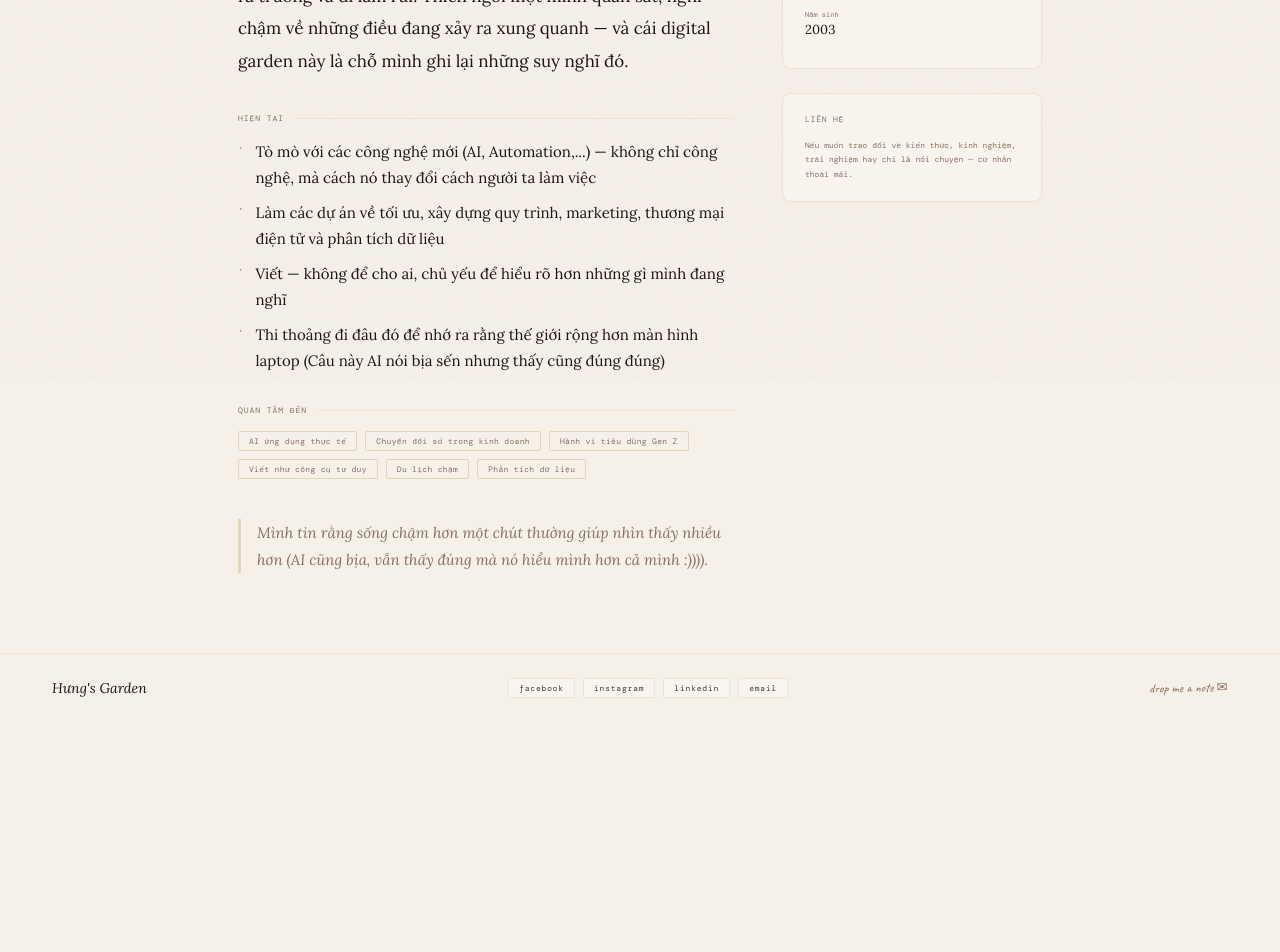
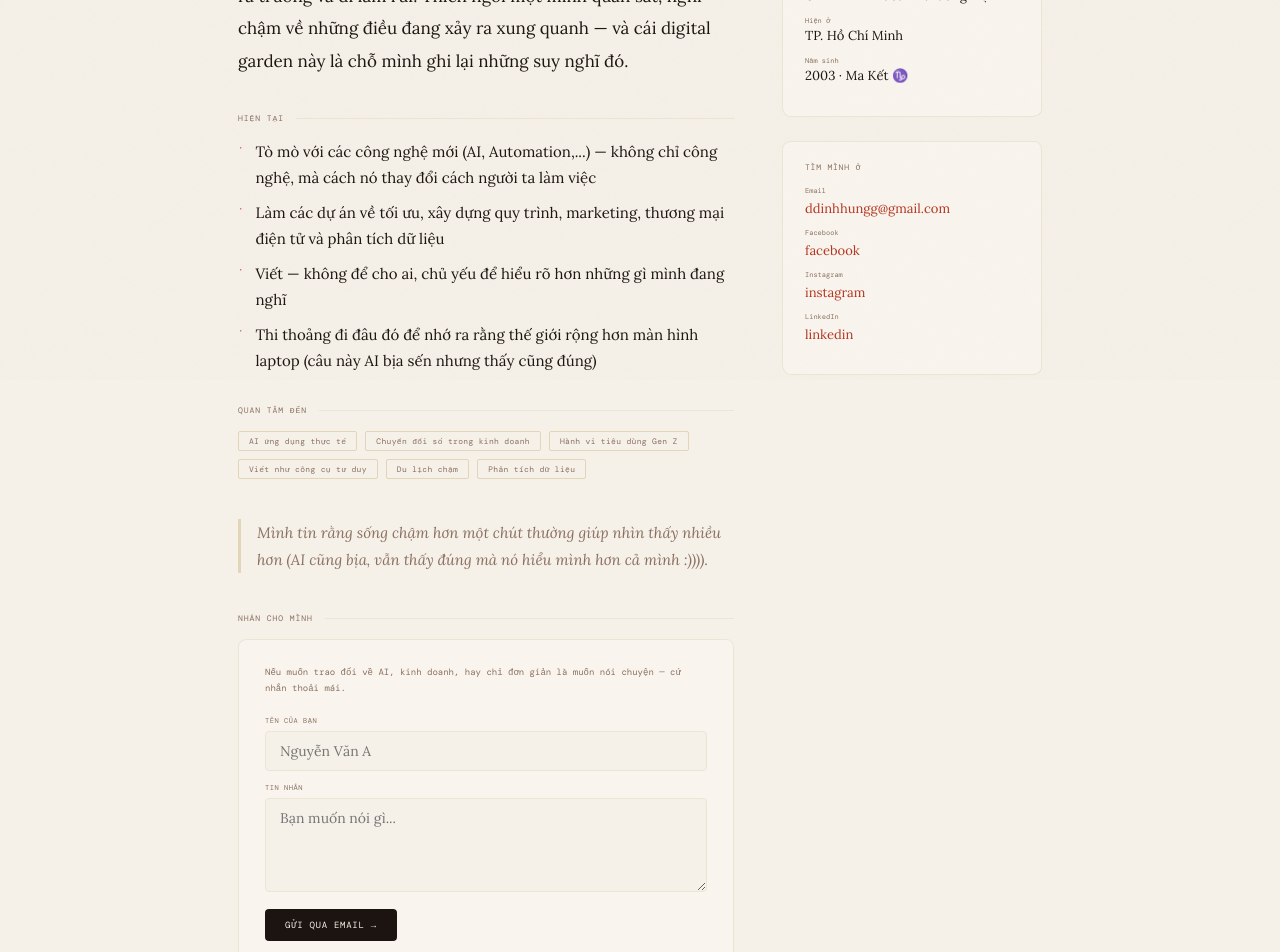
Before and after one commit to ddinhhungg/hung-digital-garden, a Next.js app: page /about in a window 1280 px wide. Shown: the part 420-1372 px from the top of the page. Before the commit the page ends 1142 px from the top, so only its background shows below. Built offline with nearby package versions, Linux system fonts and the light colour scheme; a web font is replaced by a local one.

Commit message:
fix: about page mobile responsive, quick info update, contact form

```diff
--- a/app/about/page.tsx
+++ b/app/about/page.tsx
@@ -1,10 +1,20 @@
+'use client';
+
 import Nav from '@/components/Nav';
 import Footer from '@/components/Footer';
 import ScrollReveal from '@/components/ScrollReveal';
-
-export const metadata = { title: "About — Hưng's Garden" };
+import { useState } from 'react';
 
 export default function AboutPage() {
+  const [name, setName] = useState('');
+  const [message, setMessage] = useState('');
+
+  const handleSend = () => {
+    const subject = encodeURIComponent(`Nhắn tin từ ${name || 'bạn đọc'} — Hưng's Garden`);
+    const body = encodeURIComponent(`Xin chào Hưng,\n\n${message}\n\n— ${name}`);
+    window.location.href = `mailto:ddinhhungg@gmail.com?subject=${subject}&body=${body}`;
+  };
+
   return (
     <>
       <ScrollReveal />
@@ -25,11 +35,12 @@ export default function AboutPage() {
             fontFamily: 'var(--mono)', fontSize: 10,
             color: 'var(--ink-muted)', lineHeight: 1.8, margin: 0,
           }}>
-            Đà Lạt → Sài Gòn · Kinh doanh & Công nghệ
+            Lâm Đồng → Sài Gòn · Kinh doanh & Công nghệ
           </p>
         </div>
 
-        <div style={{ display: 'grid', gridTemplateColumns: '1fr 260px', gap: 48, alignItems: 'start' }}>
+        {/* 2-col grid — collapses on mobile via CSS */}
+        <div className="about-grid">
 
           {/* Main content */}
           <div className="reveal">
@@ -39,10 +50,12 @@ export default function AboutPage() {
               fontFamily: 'var(--serif)', fontSize: 17, lineHeight: 1.9,
               color: 'var(--ink)', margin: '0 0 36px',
             }}>
-              Mình là Hưng — sinh ra ở Lâm Đồng, lớn lên giữa sương mù và những con dốc, lên thành phố Đà Lạt học cấp 3
-              rồi xuống Sài Gòn học và làm việc từ năm 2021. Đã từng là sinh viên ngành Kinh doanh
-              thương mại tại Đại học Kinh tế TP.HCM, giờ thì đã ra trường và đi làm rùi.
-              Thích ngồi một mình quan sát, nghĩ chậm về những điều đang xảy ra xung quanh — và cái digital garden này là chỗ mình ghi lại những suy nghĩ đó.
+              Mình là Hưng — sinh ra ở Lâm Đồng, lớn lên giữa sương mù và những con dốc,
+              lên thành phố Đà Lạt học cấp 3 rồi xuống Sài Gòn học và làm việc từ năm 2021.
+              Đã từng là sinh viên ngành Kinh doanh thương mại tại Đại học Kinh tế TP.HCM,
+              giờ thì đã ra trường và đi làm rùi. Thích ngồi một mình quan sát, nghĩ chậm
+              về những điều đang xảy ra xung quanh — và cái digital garden này là chỗ mình
+              ghi lại những suy nghĩ đó.
             </p>
 
             {/* Currently */}
@@ -60,16 +73,11 @@ export default function AboutPage() {
                   'Tò mò với các công nghệ mới (AI, Automation,...) — không chỉ công nghệ, mà cách nó thay đổi cách người ta làm việc',
                   'Làm các dự án về tối ưu, xây dựng quy trình, marketing, thương mại điện tử và phân tích dữ liệu',
                   'Viết — không để cho ai, chủ yếu để hiểu rõ hơn những gì mình đang nghĩ',
-                  'Thi thoảng đi đâu đó để nhớ ra rằng thế giới rộng hơn màn hình laptop (Câu này AI nói bịa sến nhưng thấy cũng đúng đúng)',
+                  'Thi thoảng đi đâu đó để nhớ ra rằng thế giới rộng hơn màn hình laptop (câu này AI bịa sến nhưng thấy cũng đúng)',
                 ].map((item, i) => (
                   <li key={i} style={{ display: 'flex', gap: 12, alignItems: 'flex-start' }}>
-                    <span style={{
-                      fontFamily: 'var(--mono)', fontSize: 9, color: 'var(--tomato)',
-                      marginTop: 3, flexShrink: 0,
-                    }}>·</span>
-                    <span style={{ fontFamily: 'var(--serif)', fontSize: 15, lineHeight: 1.7, color: 'var(--ink)' }}>
-                      {item}
-                    </span>
+                    <span style={{ fontFamily: 'var(--mono)', fontSize: 9, color: 'var(--tomato)', marginTop: 3, flexShrink: 0 }}>·</span>
+                    <span style={{ fontFamily: 'var(--serif)', fontSize: 15, lineHeight: 1.7, color: 'var(--ink)' }}>{item}</span>
                   </li>
                 ))}
               </ul>
@@ -86,14 +94,7 @@ export default function AboutPage() {
                 <div style={{ flex: 1, height: 1, background: 'var(--cream-dk)' }} />
               </div>
               <div style={{ display: 'flex', flexWrap: 'wrap', gap: 8 }}>
-                {[
-                  'AI ứng dụng thực tế',
-                  'Chuyển đổi số trong kinh doanh',
-                  'Hành vi tiêu dùng Gen Z',
-                  'Viết như công cụ tư duy',
-                  'Du lịch chậm',
-                  'Phân tích dữ liệu',
-                ].map(tag => (
+                {['AI ứng dụng thực tế', 'Chuyển đổi số trong kinh doanh', 'Hành vi tiêu dùng Gen Z', 'Viết như công cụ tư duy', 'Du lịch chậm', 'Phân tích dữ liệu'].map(tag => (
                   <span key={tag} style={{
                     fontFamily: 'var(--mono)', fontSize: 8,
                     padding: '4px 10px', borderRadius: 2,
@@ -108,16 +109,116 @@ export default function AboutPage() {
             <p style={{
               fontFamily: 'var(--serif)', fontStyle: 'italic', fontSize: 15,
               color: 'var(--ink-muted)', borderLeft: '3px solid var(--cream-dkr)',
-              paddingLeft: 16, margin: 0, lineHeight: 1.8,
+              paddingLeft: 16, margin: '0 0 40px', lineHeight: 1.8,
             }}>
               Mình tin rằng sống chậm hơn một chút thường giúp nhìn thấy nhiều hơn (AI cũng bịa, vẫn thấy đúng mà nó hiểu mình hơn cả mình :)))).
             </p>
+
+            {/* Contact form */}
+            <div>
+              <div style={{
+                fontFamily: 'var(--mono)', fontSize: 8, letterSpacing: '0.12em',
+                textTransform: 'uppercase', color: 'var(--ink-muted)',
+                marginBottom: 16, display: 'flex', alignItems: 'center', gap: 12,
+              }}>
+                <span>Nhắn cho mình</span>
+                <div style={{ flex: 1, height: 1, background: 'var(--cream-dk)' }} />
+              </div>
+              <div style={{
+                background: 'var(--paper)',
+                border: '1.5px solid var(--cream-dk)',
+                borderRadius: '9px 7px 10px 8px / 8px 9px 7px 10px',
+                padding: '24px 26px',
+              }}>
+                <p style={{ fontFamily: 'var(--mono)', fontSize: 9, color: 'var(--ink-muted)', margin: '0 0 20px', lineHeight: 1.8 }}>
+                  Nếu muốn trao đổi về AI, kinh doanh, hay chỉ đơn giản là muốn nói chuyện — cứ nhắn thoải mái.
+                </p>
+                <div style={{ display: 'flex', flexDirection: 'column', gap: 12 }}>
+                  <div>
+                    <div style={{ fontFamily: 'var(--mono)', fontSize: 7, color: 'var(--ink-muted)', marginBottom: 6, letterSpacing: '0.08em', textTransform: 'uppercase' }}>Tên của bạn</div>
+                    <input
+                      type="text"
+                      value={name}
+                      onChange={e => setName(e.target.value)}
+                      placeholder="Nguyễn Văn A"
+                      style={{
+                        width: '100%', boxSizing: 'border-box',
+                        fontFamily: 'var(--serif)', fontSize: 14,
+                        color: 'var(--ink)', background: 'var(--cream)',
+                        border: '1.5px solid var(--cream-dk)',
+                        borderRadius: 4, padding: '10px 14px',
+                        outline: 'none',
+                      }}
+                    />
+                  </div>
+                  <div>
+                    <div style={{ fontFamily: 'var(--mono)', fontSize: 7, color: 'var(--ink-muted)', marginBottom: 6, letterSpacing: '0.08em', textTransform: 'uppercase' }}>Tin nhắn</div>
+                    <textarea
+                      value={message}
+                      onChange={e => setMessage(e.target.value)}
+                      placeholder="Bạn muốn nói gì..."
+                      rows={4}
+                      style={{
+                        width: '100%', boxSizing: 'border-box',
+                        fontFamily: 'var(--serif)', fontSize: 14,
+                        color: 'var(--ink)', background: 'var(--cream)',
+                        border: '1.5px solid var(--cream-dk)',
+                        borderRadius: 4, padding: '10px 14px',
+                        outline: 'none', resize: 'vertical',
+                      }}
+                    />
+                  </div>
+                  <button
+                    onClick={handleSend}
+                    style={{
+                      alignSelf: 'flex-start',
+                      fontFamily: 'var(--mono)', fontSize: 9, letterSpacing: '0.08em',
+                      textTransform: 'uppercase',
+                      background: 'var(--ink)', color: 'var(--cream)',
+                      border: 'none', borderRadius: 4,
+                      padding: '10px 20px', cursor: 'pointer',
+                    }}
+                  >
+                    Gửi qua email →
+                  </button>
+                </div>
+              </div>
+            </div>
+
           </div>
 
           {/* Sidebar */}
-          <div className="reveal" style={{ display: 'flex', flexDirection: 'column', gap: 24 }}>
+          <div className="reveal about-sidebar">
 
             {/* Quick info */}
+            <div style={{
+              background: 'var(--paper)',
+              border: '1.5px solid var(--cream-dk)',
+              borderRadius: '9px 7px 10px 8px / 8px 9px 7px 10px',
+              padding: '20px 22px',
+              marginBottom: 24,
+            }}>
+              <div style={{
+                fontFamily: 'var(--mono)', fontSize: 8, letterSpacing: '0.1em',
+                textTransform: 'uppercase', color: 'var(--ink-muted)', marginBottom: 14,
+              }}>
+                Quick info
+              </div>
+              {[
+                ['Sinh ra tại', 'Lâm Đồng'],
+                ['Cấp 3', 'THPT chuyên Thăng Long, Đà Lạt'],
+                ['Đại học', 'UEH — Kinh doanh thương mại'],
+                ['Hiện ở', 'TP. Hồ Chí Minh'],
+                ['Năm sinh', '2003 · Ma Kết ♑'],
+              ].map(([label, value]) => (
+                <div key={label} style={{ marginBottom: 12 }}>
+                  <div style={{ fontFamily: 'var(--mono)', fontSize: 7, color: 'var(--ink-muted)', marginBottom: 2 }}>{label}</div>
+                  <div style={{ fontFamily: 'var(--serif)', fontSize: 13, color: 'var(--ink)' }}>{value}</div>
+                </div>
+              ))}
+            </div>
+
+            {/* Social links */}
             <div style={{
               background: 'var(--paper)',
               border: '1.5px solid var(--cream-dk)',
@@ -128,44 +229,22 @@ export default function AboutPage() {
                 fontFamily: 'var(--mono)', fontSize: 8, letterSpacing: '0.1em',
                 textTransform: 'uppercase', color: 'var(--ink-muted)', marginBottom: 14,
               }}>
-                Quick info
+                Tìm mình ở
               </div>
               {[
-                ['Sinh ra tại', 'Đà Lạt, Lâm Đồng'],
-                ['Hiện ở', 'TP. Hồ Chí Minh'],
-                ['Học tại', 'UEH — Kinh doanh thương mại'],
-                ['Năm sinh', '2003'],
-              ].map(([label, value]) => (
+                ['Email', 'mailto:ddinhhungg@gmail.com', 'ddinhhungg@gmail.com'],
+                ['Facebook', 'https://facebook.com', 'facebook'],
+                ['Instagram', 'https://instagram.com', 'instagram'],
+                ['LinkedIn', 'https://linkedin.com', 'linkedin'],
+              ].map(([label, href, display]) => (
                 <div key={label} style={{ marginBottom: 10 }}>
-                  <div style={{ fontFamily: 'var(--mono)', fontSize: 7, color: 'var(--ink-muted)', marginBottom: 2 }}>
-                    {label}
-                  </div>
-                  <div style={{ fontFamily: 'var(--serif)', fontSize: 13, color: 'var(--ink)' }}>
-                    {value}
-                  </div>
+                  <div style={{ fontFamily: 'var(--mono)', fontSize: 7, color: 'var(--ink-muted)', marginBottom: 2 }}>{label}</div>
+                  <a href={href} target={href.startsWith('http') ? '_blank' : undefined} rel="noopener noreferrer"
+                    style={{ fontFamily: 'var(--serif)', fontSize: 13, color: 'var(--tomato)', textDecoration: 'none' }}>
+                    {display}
+                  </a>
                 </div>
               ))}
-            </div>
-
-            {/* Contact */}
-            <div style={{
-              background: 'var(--paper)',
-              border: '1.5px solid var(--cream-dk)',
-              borderRadius: '9px 7px 10px 8px / 8px 9px 7px 10px',
-              padding: '20px 22px',
-            }}>
-              <div style={{
-                fontFamily: 'var(--mono)', fontSize: 8, letterSpacing: '0.1em',
-                textTransform: 'uppercase', color: 'var(--ink-muted)', marginBottom: 14,
-              }}>
-                Liên hệ
-              </div>
-              <p style={{
-                fontFamily: 'var(--mono)', fontSize: 8, color: 'var(--ink-muted)',
-                lineHeight: 1.8, margin: 0,
-              }}>
-                Nếu muốn trao đổi về kiến thức, kinh nghiệm, trải nghiệm hay chỉ là nói chuyện — cứ nhắn thoải mái.
-              </p>
             </div>
 
           </div>
--- a/app/globals.css
+++ b/app/globals.css
@@ -311,6 +311,14 @@ body::after {
 .garden-card:hover {
   translate: 0 -3px;
   box-shadow: 0 8px 20px rgba(28,20,16,0.10);
+}
+
+/* About page grid */
+.about-grid {
+  display: grid;
+  grid-template-columns: 1fr 260px;
+  gap: 48px;
+  align-items: start;
 }
 
 /* Notes-listing row items */
@@ -734,7 +742,11 @@ footer.site-footer {
   /* About section: column */
   .about-content { flex-direction: column !important; gap: 24px !important; }
   .about-portrait { flex: none !important; width: 100% !important; align-items: center !important; }
-  .about-portrait > div { width: fit-content !important; } /* portrait image wrapper */
+  .about-portrait > div { width: fit-content !important; }
+
+  /* About page grid */
+  .about-grid { display: flex !important; flex-direction: column !important; gap: 32px !important; }
+  .about-sidebar { order: -1; }
 
   /* Sections */
   .section { padding: 32px 16px !important; }
```
